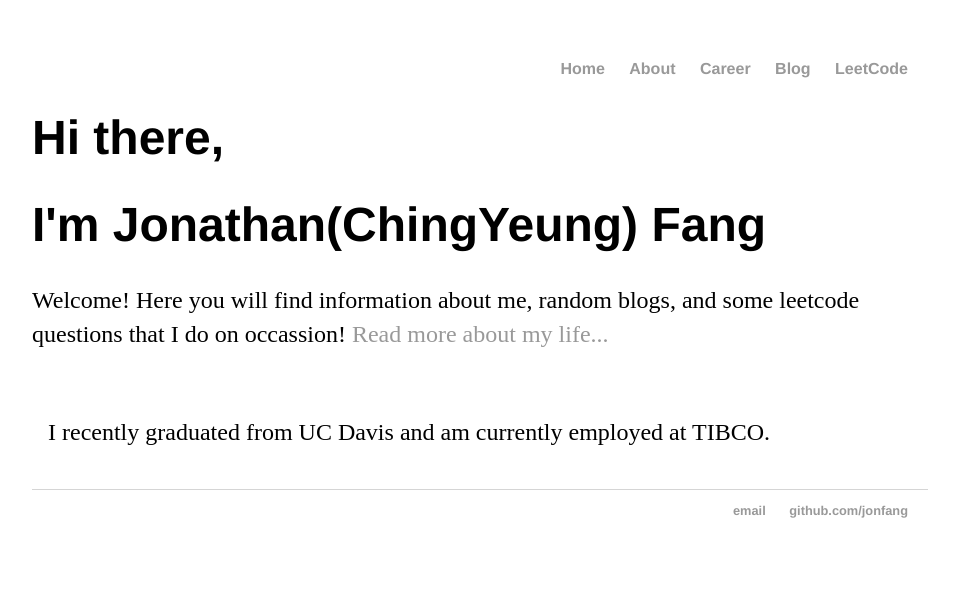
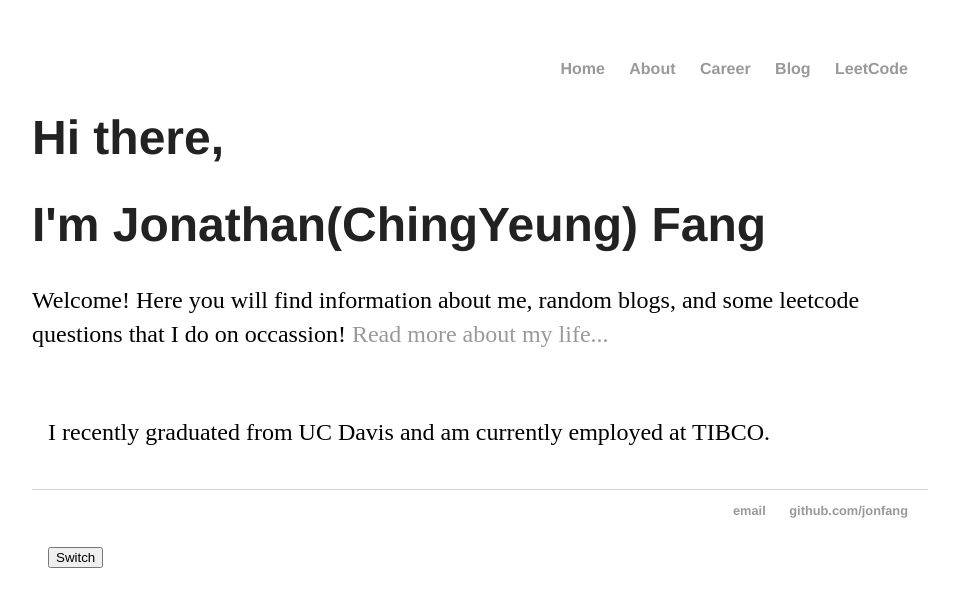
Before and after one commit to jonfang/jonfang.github.io, a Jekyll site: the page built from index.html, in a window 1280 px wide. Shown: the top 607 px of the page, without its empty margins (160-1119 px from the left). Built offline with Jekyll 4.4.1, drawn with Linux system fonts in a browser that asks for light colours.

Commit message:
4/3/2016 update2

```diff
--- a/_layouts/default.html
+++ b/_layouts/default.html
@@ -4,8 +4,9 @@
 		<title>{{ page.title }}</title>
 		<!-- link to main stylesheet -->
 		<link rel="stylesheet" type="text/css" href="/css/main.css">
+		<link rel="stylesheet" type="text/css" href="/css/animation.css">
 	</head>
-	<body>
+	<body class="loaded">
 		<nav>
     		<ul>
         		<li><a href="/">Home</a></li>
@@ -26,5 +27,12 @@
         		<li><a href="https://github.com/jonfang">github.com/jonfang</a></li>
 			</ul>
 		</footer>
+	<aside>
+			<div class="animation">
+				<button id="switch", onclick="myFunction()">Switch</button>
+			</div>
+	</aside>
+	<script src="https://ajax.googleapis.com/ajax/libs/jquery/2.2.0/jquery.min.js"></script>
+	<script src="/javascript/main.js"></script>
 	</body>
 </html>
--- /dev/null
+++ b/css/animation.css
@@ -0,0 +1,146 @@
+/*whole page*/
+#loader-wrapper {
+    position: fixed;
+    top: 0;
+    left:0;
+    width: 100%;
+    height: 100%;
+    background: #222222;
+    z-index: 1000;
+
+}
+#loader-wrapper .loader-section.section-left {
+    left: 0;
+}
+
+#loader-wrapper .loader-section.section-right {
+    right: 0;
+}
+
+#loader {
+    z-index: 1001; /* anything higher than z-index: 1000 of .loader-section */
+}
+
+h1 {
+    color: #EEEEEE;
+}
+
+#container {
+    margin: 0 auto;
+    padding-bottom: 50px;
+    width: 80%;
+    max-width: 978px;
+}
+
+/* Loaded */
+.loaded #loader-wrapper .loader-section.section-left {
+    -webkit-transform: translateX(-100%);  /* Chrome, Opera 15+, Safari 3.1+ */
+    -ms-transform: translateX(-100%);  /* IE 9 */
+    transform: translateX(-100%);  /* Firefox 16+, IE 10+, Opera */
+}
+
+.loaded #loader-wrapper .loader-section.section-right {
+    -webkit-transform: translateX(100%);  /* Chrome, Opera 15+, Safari 3.1+ */
+    -ms-transform: translateX(100%);  /* IE 9 */
+    transform: translateX(100%);  /* Firefox 16+, IE 10+, Opera */
+}
+
+.loaded #loader {
+    opacity: 0;
+}
+
+.loaded #loader-wrapper {
+    visibility: hidden;
+}
+
+.loaded #loader {
+    opacity: 0;
+    -webkit-transition: all 0.3s ease-out;
+            transition: all 0.3s ease-out;
+}
+
+.loaded #loader-wrapper .loader-section.section-right,
+.loaded #loader-wrapper .loader-section.section-left {
+
+    -webkit-transition: all 0.7s 0.3s cubic-bezier(0.645, 0.045, 0.355, 1.000);
+    transition: all 0.7s 0.3s cubic-bezier(0.645, 0.045, 0.355, 1.000);
+}
+
+.loaded #loader-wrapper {
+        -webkit-transform: translateY(-100%);
+            -ms-transform: translateY(-100%);
+                transform: translateY(-100%);
+
+        -webkit-transition: all 0.3s 1s ease-out;
+                transition: all 0.3s 1s ease-out;
+}
+
+/*center object*/
+#loader {
+    display: block;
+    position: relative;
+    left: 50%;
+    top: 50%;
+    width: 150px;
+    height: 150px;
+    margin: -75px 0 0 -75px;
+    border-radius: 50%;
+    border: 3px solid transparent;
+    border-top-color: #3498db;
+    -webkit-animation: spin 2s linear infinite; /* Chrome, Opera 15+, Safari 5+ */
+    animation: spin 2s linear infinite; /* Chrome, Firefox 16+, IE 10+, Opera */
+
+}
+
+#loader:before {
+    content: "";
+    position: absolute;
+    top: 5px;
+    left: 5px;
+    right: 5px;
+    bottom: 5px;
+    border-radius: 50%;
+    border: 3px solid transparent;
+    border-top-color: #e74c3c;
+    -webkit-animation: spin 3s linear infinite; /* Chrome, Opera 15+, Safari 5+ */
+      animation: spin 3s linear infinite; /* Chrome, Firefox 16+, IE 10+, Opera */
+}
+
+#loader:after {
+    content: "";
+    position: absolute;
+    top: 15px;
+    left: 15px;
+    right: 15px;
+    bottom: 15px;
+    border-radius: 50%;
+    border: 3px solid transparent;
+    border-top-color: #f9c922;
+    -webkit-animation: spin 1.5s linear infinite; /* Chrome, Opera 15+, Safari 5+ */
+      animation: spin 1.5s linear infinite; /* Chrome, Firefox 16+, IE 10+, Opera */
+}
+
+@-webkit-keyframes spin {
+    0%   {
+        -webkit-transform: rotate(0deg);  /* Chrome, Opera 15+, Safari 3.1+ */
+        -ms-transform: rotate(0deg);  /* IE 9 */
+        transform: rotate(0deg);  /* Firefox 16+, IE 10+, Opera */
+    }
+    100% {
+        -webkit-transform: rotate(360deg);  /* Chrome, Opera 15+, Safari 3.1+ */
+        -ms-transform: rotate(360deg);  /* IE 9 */
+        transform: rotate(360deg);  /* Firefox 16+, IE 10+, Opera */
+    }
+}
+@keyframes spin {
+    0%   {
+        -webkit-transform: rotate(0deg);  /* Chrome, Opera 15+, Safari 3.1+ */
+        -ms-transform: rotate(0deg);  /* IE 9 */
+        transform: rotate(0deg);  /* Firefox 16+, IE 10+, Opera */
+    }
+    100% {
+        -webkit-transform: rotate(360deg);  /* Chrome, Opera 15+, Safari 3.1+ */
+        -ms-transform: rotate(360deg);  /* IE 9 */
+        transform: rotate(360deg);  /* Firefox 16+, IE 10+, Opera */
+    }
+}
--- a/css/main.css
+++ b/css/main.css
@@ -1,7 +1,8 @@
+/*default css layout page*/
 body {
     margin: 60px auto;
     width: 70%;
-    <!-- background-image: url("../blue-sky.jpg"); -->
+    <!--background-image: url("../images/blue-ocean.jpg");-->
 }
 
 aside {
--- a/index.html
+++ b/index.html
@@ -3,13 +3,18 @@
 title: Jonathan(ChingYeung) Fang
 ---
 <div class="blurb">
+		<div id="loader-wrapper">
+			<div id="loader"></div>
+			<div class="loader-section section-left"></div>
+    		<div class="loader-section section-right"></div>
+		</div>
 		<h1>Hi there,</h1>
 		<h1>I'm Jonathan(ChingYeung) Fang</h1>
 		<section>
-		<p>Welcome! Here you will find information about me, random blogs, and some leetcode questions that I do on occassion! <a href="/about">Read more about my life...</a></p>
+			<p>Welcome! Here you will find information about me, random blogs, and some leetcode questions that I do on occassion! <a href="/about">Read more about my life...</a></p>
 		</section>
-		<!-- <img src = "author_pic.jpg" alt="Author Picture" height="150" width="150"> -->
-		<aside>
-		<p>I recently graduated from UC Davis and am currently employed at TIBCO.</p>
-		</aside>
+			<!-- <img src = "author_pic.jpg" alt="Author Picture" height="150" width="150"> -->
+	<aside>
+			<p>I recently graduated from UC Davis and am currently employed at TIBCO.</p>
+	</aside>
 </div><!-- /.blurb -->
--- /dev/null
+++ b/javascript/main.js
@@ -0,0 +1,25 @@
+//var sw is a animation switch
+    var sw = false;
+
+
+//Switch
+function myFunction() {
+    sw = !sw;
+    if(sw)
+        $('#switch').html("on");
+        //document.getElementById("switch").innerHTML = "On";
+    else
+        $('#switch').html("off");
+        //document.getElementById("switch").innerHTML = "Off";
+}
+
+$(document).ready(function() {
+
+    setTimeout(function(){
+        $('body').addClass('loaded');
+        $('h1').css('color','#222222');
+    }, 3000);
+
+});
+
+$('body').toggleClass('loaded');
```
Also changed, not shown: README.md, images/blue-ocean.jpg (added), images/blue-sky.jpg (renamed from blue-sky.jpg).
